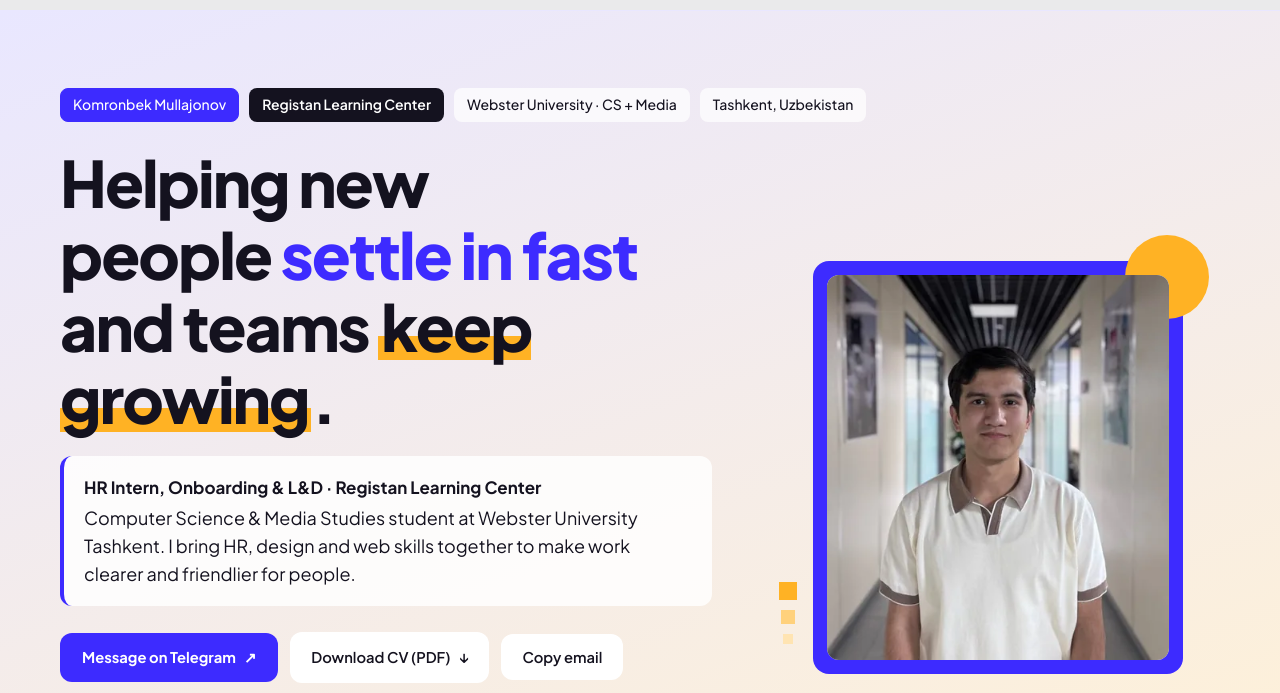
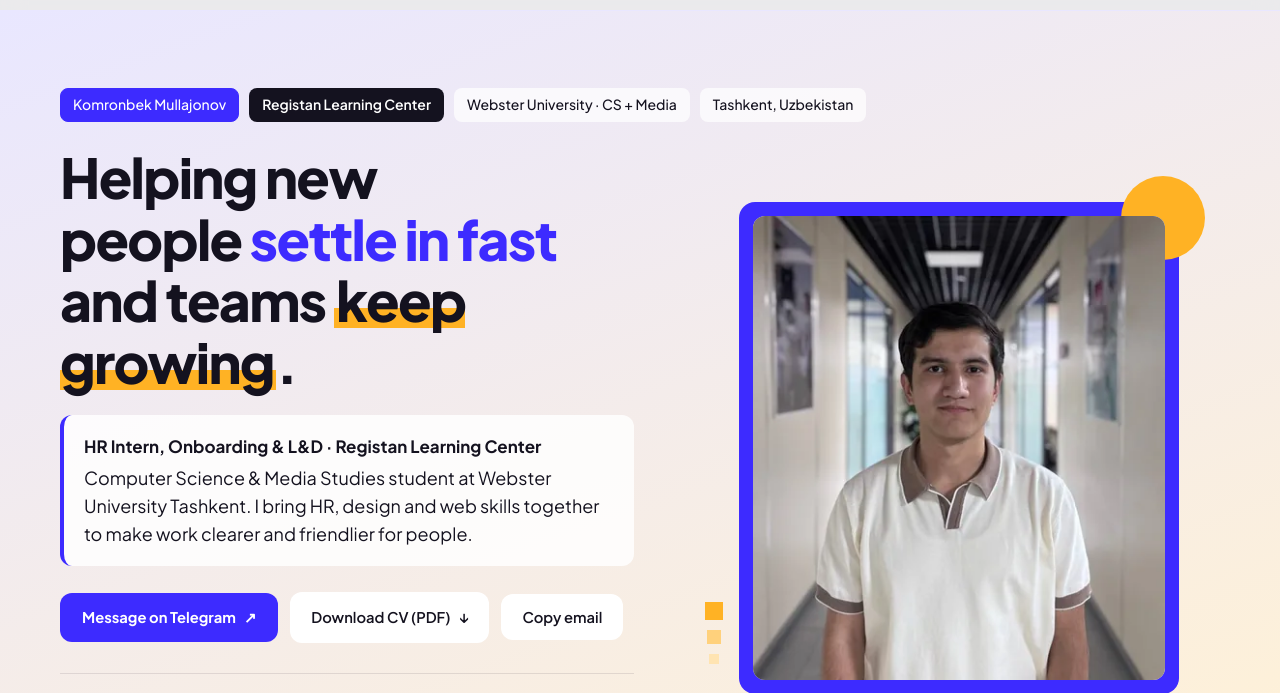
Before and after one commit to komronbekmullajonov/komronbekmullajonov.github.io, a plain HTML site: page en/index.html in a window 1280 px wide. Shown: the part 58-751 px from the top of the page. Drawn offline with Linux system fonts and the light colour scheme.

Commit message:
EN: hero balance

```diff
--- a/en/index.html
+++ b/en/index.html
@@ -2032,6 +2032,13 @@
     html.js-bg .faq-wrap .section-title-lg, html.js-bg .faq-wrap .section-lead { color: var(--ink); }
     html.js-bg .discipline-item { border-bottom-color: color-mix(in oklab, #E9E7FF calc((1 - var(--ink-t)) * 100%), #2B1E8F); }
   </style>
+<style>
+@media (min-width: 1025px) {
+  .hero-layout { grid-template-columns: 1.1fr 1fr; align-items: center; }
+  .hero-headline { font-size: clamp(2.5rem, 4.3vw, 3.5rem); }
+  .portrait-card { max-width: 440px; }
+}
+</style>
 </head>
 <body>
 <a class="skip-link" href="#main">Skip to main content</a>
@@ -2115,7 +2122,7 @@
 <div class="portrait-stage hero-seq" style="--seq-delay: 220ms;">
 <div class="portrait-card" id="portrait-card"><span aria-hidden="true" class="pc-sun"></span><span aria-hidden="true" class="pc-trail"><i></i><i></i><i></i></span>
 <div class="portrait-frame" id="portrait-frame">
-<img alt="Portrait of Komronbek Mullajonov" decoding="async" fetchpriority="high" height="820" id="portrait-image" sizes="(max-width: 1024px) 340px, 370px" src="../komronbek-820.webp" srcset="../komronbek-480.webp 480w, ../komronbek-820.webp 820w" width="820"/>
+<img alt="Portrait of Komronbek Mullajonov" decoding="async" fetchpriority="high" height="820" id="portrait-image" sizes="(max-width: 1024px) 340px, 440px" src="../komronbek-820.webp" srcset="../komronbek-480.webp 480w, ../komronbek-820.webp 820w" width="820"/>
 </div>
 </div>
 </div>
@@ -2422,7 +2429,7 @@
 <script>
     (function () {
       'use strict';
-      const I18N = {"en": {"rotator": ["onboarding", "L&D", "design", "websites", "working together"], "toast_copy_fail": "Email: kamronc1kda@gmail.com", "toast_copied": "Copied: ", "meta_desc": "Komronbek Mullajonov — HR Intern (Onboarding & L&D) at Registan Learning Center and student at Webster University Tashkent. Graphic design and web projects.", "page_title": "Komronbek Mullajonov — HR Intern (Onboarding & L&D)", "toast_copy": "Email copied: kamronc1kda@gmail.com"}};
+      const I18N = {"en": {"toast_copy_fail": "Email: kamronc1kda@gmail.com", "rotator": ["onboarding", "L&D", "design", "websites", "working together"], "meta_desc": "Komronbek Mullajonov — HR Intern (Onboarding & L&D) at Registan Learning Center and student at Webster University Tashkent. Graphic design and web projects.", "toast_copy": "Email copied: kamronc1kda@gmail.com", "page_title": "Komronbek Mullajonov — HR Intern (Onboarding & L&D)", "toast_copied": "Copied: "}};
       const lang = document.documentElement.lang in I18N ? document.documentElement.lang : 'uz';
       const dict = I18N[lang];
       const reduceMotion = window.matchMedia && window.matchMedia('(prefers-reduced-motion: reduce)').matches;
```
